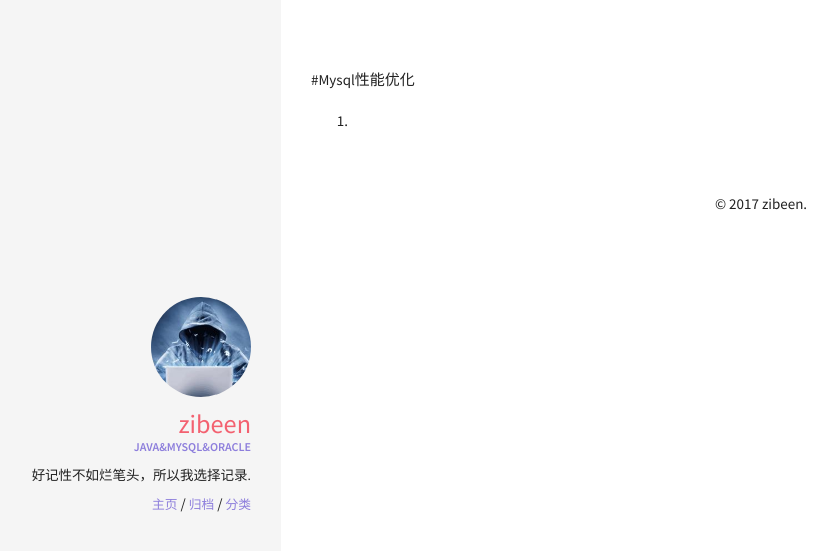
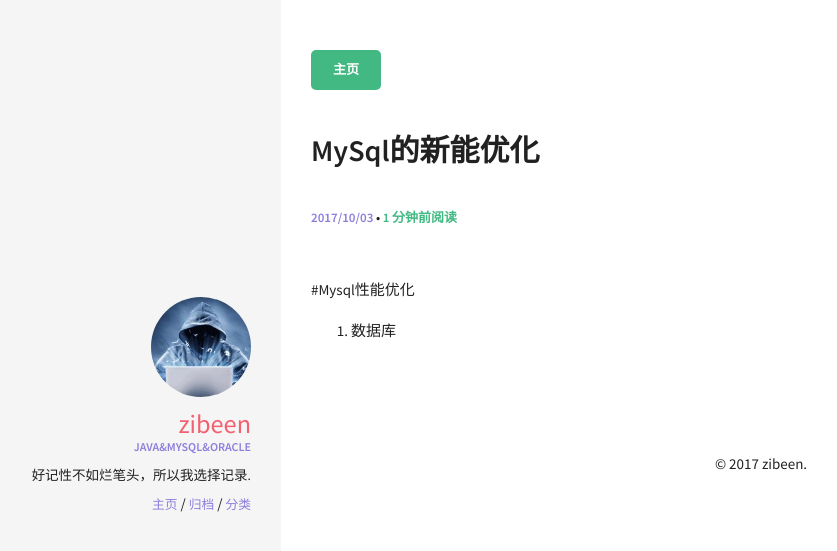
Before and after one commit to onehuang/HNote, a Jekyll site: the page built from _posts/2017-10-03-MySql_1.markdown, in a window 1280 px wide. Shown: the top 551 px of the page, without its empty margins (39-876 px from the left). Built offline with Jekyll 4.4.1, drawn with Linux system fonts in a browser that asks for light colours.

Commit message:
modified:   _layouts/post.html 	modified:   _posts/2017-10-03-MySql_1.markdown

```diff
--- a/_layouts/post.html
+++ b/_layouts/post.html
@@ -3,7 +3,7 @@
 ---
 
 <a class="btn" href= "{{ site.url }}/" >
-  Home
+  主页
 </a>
 {% if page.image.feature %}
 <div class="post-image-feature">
--- a/_posts/2017-10-03-MySql_1.markdown
+++ b/_posts/2017-10-03-MySql_1.markdown
@@ -1,7 +1,7 @@
 ---
-layout: default
+layout: post
 title: MySql的新能优化
 ---
 #Mysql性能优化
 
-1.
+1. 数据库
```
